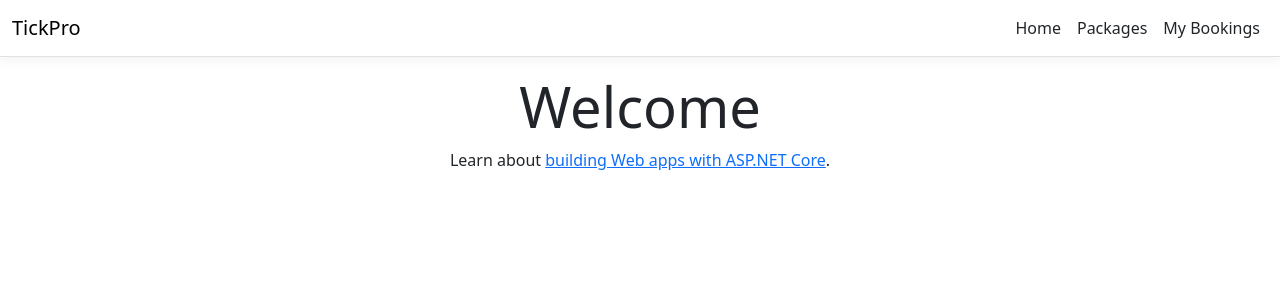
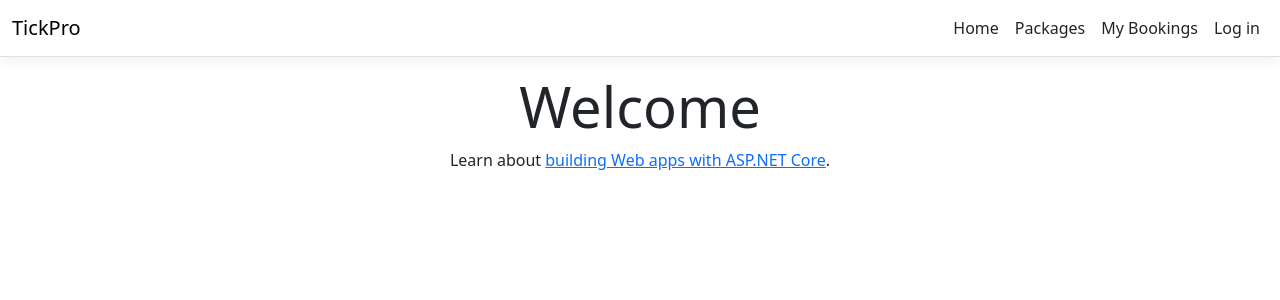
Before and after one commit to ruhsulin/UmrahBookingSystem, an ASP.NET Core app: page / in a window 1280 px wide. Shown: the top 300 px of the page. Run offline with ASP.NET Core 8, Linux system fonts and the light colour scheme; style sheets or scripts are compiled from the project's sources; the project's own start-up code is not run, and a stand-in starts its controllers and pages; some libraries are stand-ins or nearby versions.

Commit message:
UBS-46: Add logout and navbar login state

```diff
--- a/UmrahBookingSystem/UmrahBookingSystem.Web/Views/Shared/_Layout.cshtml
+++ b/UmrahBookingSystem/UmrahBookingSystem.Web/Views/Shared/_Layout.cshtml
@@ -30,6 +30,24 @@
                             <a class="nav-link text-dark" asp-area="client" asp-controller="#" asp-action="#">My Bookings</a>
                         </li>
 
+                        @if (User.Identity?.IsAuthenticated == true)
+                        {
+                            <li class="nav-item">
+                                <span class="nav-link text-dark">@User.Identity.Name</span>
+                            </li>
+                            <li class="nav-item">
+                                <form asp-area="" asp-controller="Account" asp-action="Logout" method="post">
+                                    <button type="submit" class="nav-link btn btn-link text-dark">Log out</button>
+                                </form>
+                            </li>
+                        }
+                        else
+                        {
+                            <li class="nav-item">
+                                <a class="nav-link text-dark" asp-area="" asp-controller="Account" asp-action="Login">Log in</a>
+                            </li>
+                        }
+
                     </ul>
                 </div>
             </div>
```
Also changed, not shown: UmrahBookingSystem/UmrahBookingSystem.Web/Areas/Admin/Views/Shared/_AdminLayout.cshtml (+6 -2 lines).
